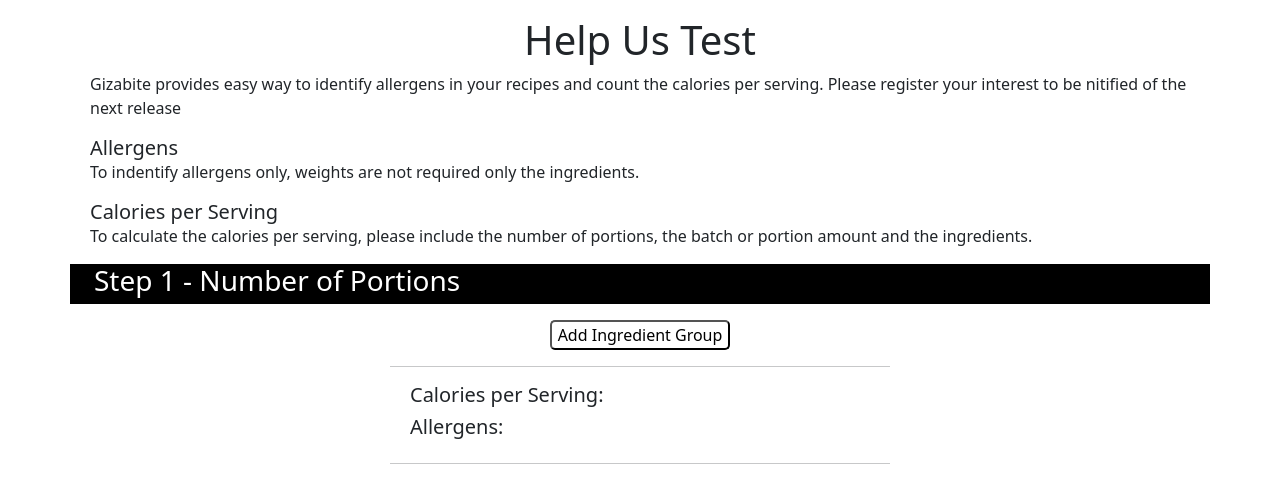
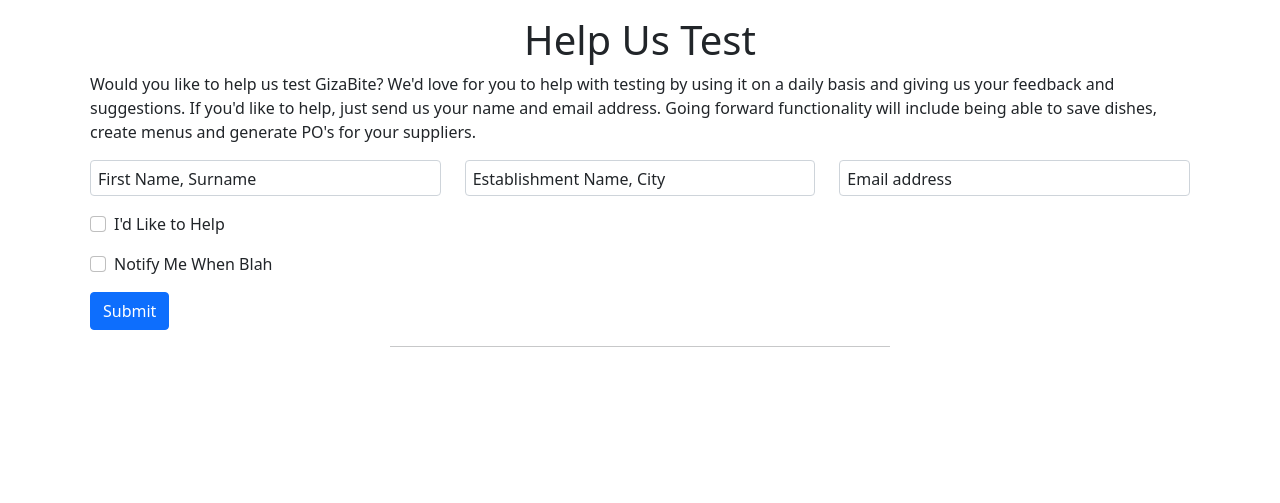
Before and after one commit to CathalDolan/GizaBiteMVP, a Django app: page /help_us_test.html in a window 1280 px wide. Shown: the part 56-559 px from the top of the page. Run offline with Django 4.2, Linux system fonts and the light colour scheme.

Commit message:
Help Us Page: Basic information content  added

```diff
--- a/home/templates/home/help_us_test.html
+++ b/home/templates/home/help_us_test.html
@@ -38,65 +38,49 @@
                 <h1 class="heading text-center mt-3">Help Us Test</h1>
             </div>
             <div class="col-12 mb-0">
-                <p class="mb-0">Gizabite provides easy way to identify allergens in your recipes and count the calories per serving.
-                                Please register your interest to be nitified of the next release</p>
-                <!-- <p class="ms-3 mb-0">&#x2022; Add the number of portions</p>
-                <p class="ms-3 mb-0">&#x2022; Add the batch amount or individual portion Size</p>
-                <p class="ms-3 mb-0">&#x2022; Start typing your ingredient and select from the list provided</p> -->
-            </div>
-            <div class="col-12">
-                <h2 class="heading mt-3 mb-0">Allergens</h2>
-            </div>
-            <div class="col-12">
-                <p class="mb-0">
-                    To indentify allergens only, weights are not required only the ingredients.
+                <p class="mb-0">Would you like to help us test GizaBite? We'd love for you to help with testing by
+                                using it on a daily basis and giving us your feedback and suggestions. If you'd
+                                like to help, just send us your name and email address.
+
+                                Going forward functionality will include being able to save dishes, create menus
+                                and generate PO's for your suppliers.
                 </p>
             </div>
-            <div class="col-12">
-                <h2 class="heading mt-3 mb-0">Calories per Serving</h2>
-            </div>
-            <div class="col-12">
-                <p class="mb-0">
-                    To calculate the calories per serving, please include the number of portions, the batch or portion amount and the ingredients.
-                </p>
+            <div class="col-12 mb-0 mt-3">
+                <form action="" method="">
+                    {% csrf_token %}
+                    <div class="row">
+                        <div class="mb-3 col-12 col-md-4 did-floating-label-content">
+                            <input type="text" class="form-control input did-floating-input" id="name"  placeholder=" " aria-label="name" required>
+                            <label for="name" class="form-label did-floating-label">First Name, Surname</label>
+                        </div>
+                        <div class="mb-3 col-12 col-md-4 did-floating-label-content">
+                            <input type="text" class="form-control input did-floating-input" id="establishment"  placeholder=" " aria-label="name">
+                            <label for="establishment" class="form-label did-floating-label">Establishment Name, City</label>
+                        </div>
+                        <div class="mb-3 col-12 col-md-4 did-floating-label-content">
+                            <input type="email" class="form-control input did-floating-input" id="EmailAddress"  placeholder=" " aria-label="EmailAddress" required>
+                            <label for="EmailAddress" class="form-label did-floating-label">Email address</label>
+                            <!-- <div id="emailHelp" class="form-text">We'll never share your email with anyone else.</div> -->
+                        </div>
+                    </div>
+                    <div class="mb-3 form-check">
+                        <input type="checkbox" class="form-check-input" id="like_to_help_check">
+                        <label class="form-check-label" for="like_to_help_check">I'd Like to Help</label>
+                    </div>
+                    <div class="mb-3 form-check">
+                        <input type="checkbox" class="form-check-input" id="notify_me_check">
+                        <label class="form-check-label" for="notify_me_check">Notify Me When Blah</label>
+                      </div>
+                    <button type="submit" class="btn btn-primary">Submit</button>
+                </form>
             </div>
         </div>
+
         <!-- <hr class="half-hr mx-auto"> -->
-        <div class="page_banner mt-3">
-            <h3 class="ms-4 pt-1 pt-sm-0">Step 1 - Number of Portions</h3>
-        </div>
     </div>
 
-    <!-- Add New Ingredient Group Button -->
-    <div class="container element-container mx-auto">
-        <div class="row mt-3 mb-2 mx-2">
-            <div class="col-8 col-css mx-auto text-center">
-                <button class="add_ingredient_group_button">Add Ingredient Group</button>
-            </div>
-        </div>
-    </div>
 
-    <!-- Results Section -->
-    <hr class="max_width_500">
-    <div class="container mx-auto max_width_500">
-        <div class="row mx-2">
-            <div class="col">
-                <h5>Calories per Serving:</h5>
-                <div id="total_calories"></div>
-            </div>
-        </div>
-        <div class="row mx-2">
-            <div class="col">
-                <h5>Allergens:</h5>
-                <div id="total_allergens"></div>
-            </div>
-
-        </div>
-    </div>
     <hr class="max_width_500">
 
-    <div class="container">
-
-    </div>
-
 {% endblock %}
```
Also changed, not shown: home/templates/home/how_to.html (+25 -76 lines).
